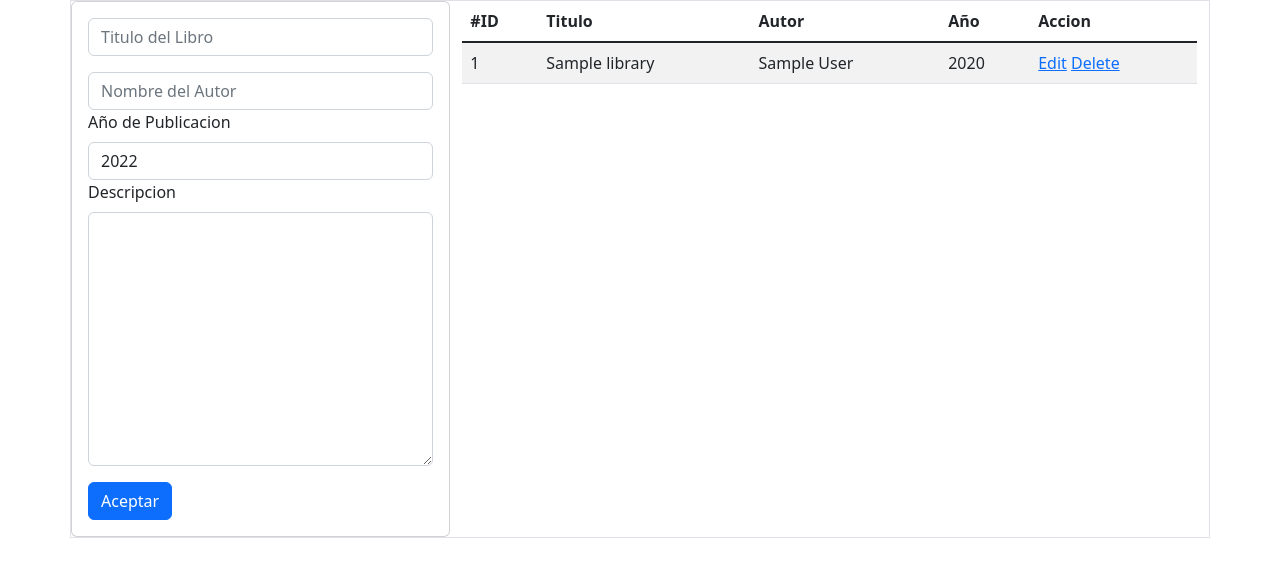
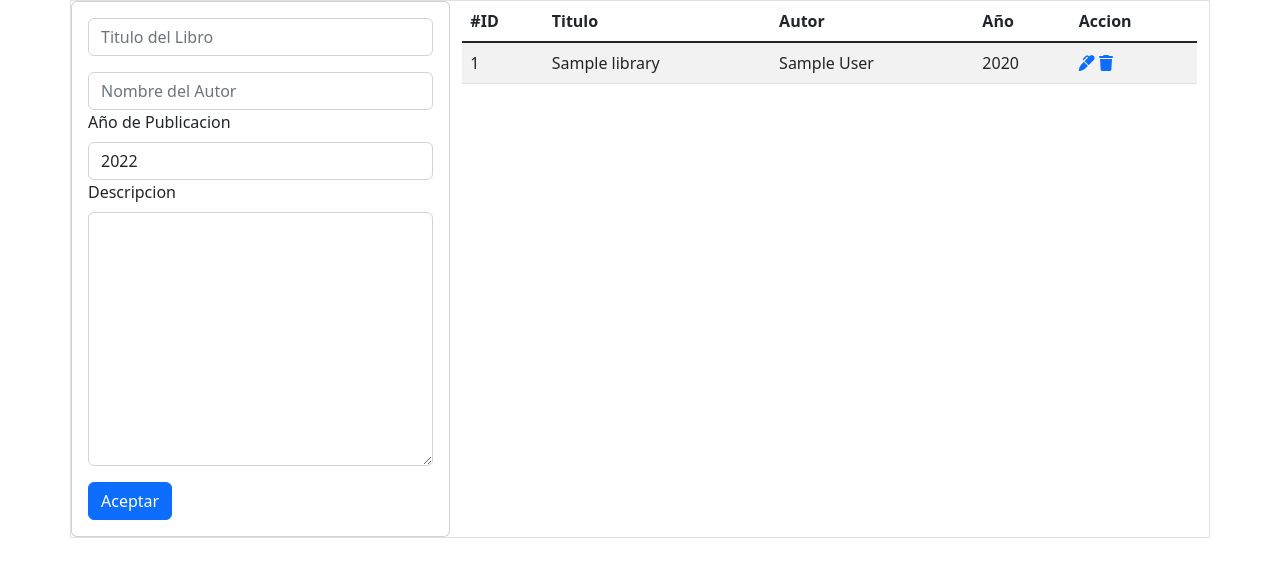
Before and after one commit to barrak2018/PLOS, a PHP site: page /library.php in a window 1280 px wide. Shown: the part 56-633 px from the top of the page. Run offline with PHP 8.4, Linux system fonts and the light colour scheme; tables that the repository leaves empty hold one stand-in row (values such as "Sample post"); some libraries are stand-ins or nearby versions.

Commit message:
decoracion y orden

```diff
--- a/BD_gen/plos.sql
+++ b/BD_gen/plos.sql
@@ -26,6 +26,7 @@ SET time_zone = "+00:00";
 --
 -- Estructura de tabla para la tabla `bookshelf`
 --
+use database plos;
 
 CREATE TABLE `bookshelf` (
   `id_required` int(255) NOT NULL,
--- a/includes/footer.php
+++ b/includes/footer.php
@@ -3,5 +3,6 @@
     <!-- JavaScript Bundle with Popper -->
     <script src="https://cdn.jsdelivr.net/npm/@popperjs/core@2.11.6/dist/umd/popper.min.js" integrity="sha384-oBqDVmMz9ATKxIep9tiCxS/Z9fNfEXiDAYTujMAeBAsjFuCZSmKbSSUnQlmh/jp3" crossorigin="anonymous"></script>
     <script src="https://cdn.jsdelivr.net/npm/bootstrap@5.2.2/dist/js/bootstrap.min.js" integrity="sha384-IDwe1+LCz02ROU9k972gdyvl+AESN10+x7tBKgc9I5HFtuNz0wWnPclzo6p9vxnk" crossorigin="anonymous"></script>
+    <script src="https://kit.fontawesome.com/797850a192.js" crossorigin="anonymous"></script>
 </body>
 </html>
--- a/library.php
+++ b/library.php
@@ -43,7 +43,10 @@
                         <td><?php echo($row["title"]) ?></td>
                         <td><?php echo($row["author"]) ?></td>
                         <td><?php echo($row["_year"]) ?></td>
-                        <td> <a href="edit.php?id=<?php echo($row['id_lib'])?>">Edit</a> <a href="CRUD/delete.php?id=<?php echo($row['id_lib'])?>">Delete</a></td>
+                        <td>
+                            <a href="edit.php?id=<?php echo($row['id_lib'])?>"><i class='fas fa-marker'></i></a>
+                            <a href="CRUD/delete.php?id=<?php echo($row['id_lib'])?>"><i class="fa-solid fa-trash"></i></a>
+                        </td>
                     </tr>
                 <?php
                 }
```
Also changed, not shown: CRUD/edit_modal.php (added).
